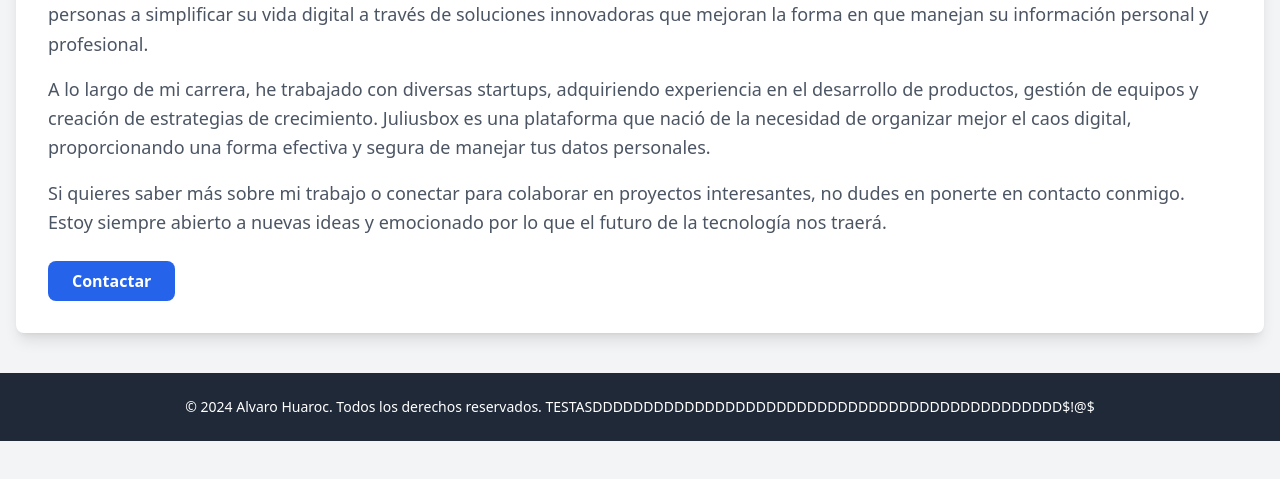
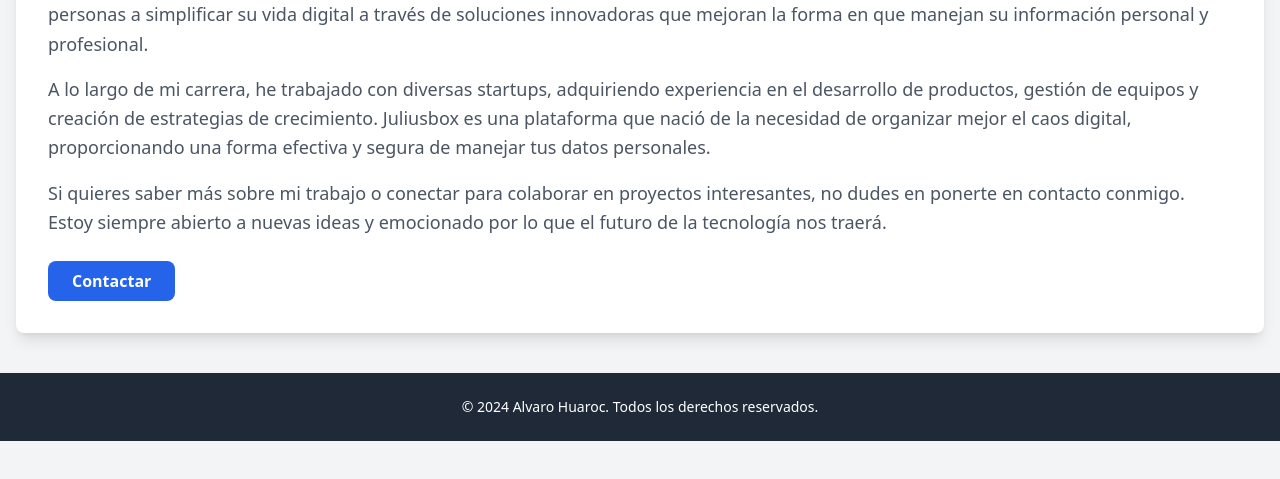
Before and after one commit to GAROFORD/HolaMundo, a plain HTML site: page index.html in a window 1280 px wide. Shown: the part 277-756 px from the top of the page. Drawn offline with nearby package versions, Linux system fonts and the light colour scheme.

Commit message:
Otras pruebas

```diff
--- a/index.html
+++ b/index.html
@@ -55,7 +55,7 @@
     <footer class="bg-gray-800 text-white py-6 mt-10">
       <div class="container mx-auto text-center">
         <p class="text-sm">
-          © 2024 Alvaro Huaroc. Todos los derechos reservados. TESTASDDDDDDDDDDDDDDDDDDDDDDDDDDDDDDDDDDDDDDDDDDDDDD$!@$
+          © 2024 Alvaro Huaroc. Todos los derechos reservados.
         </p>
       </div>
     </footer>
```
